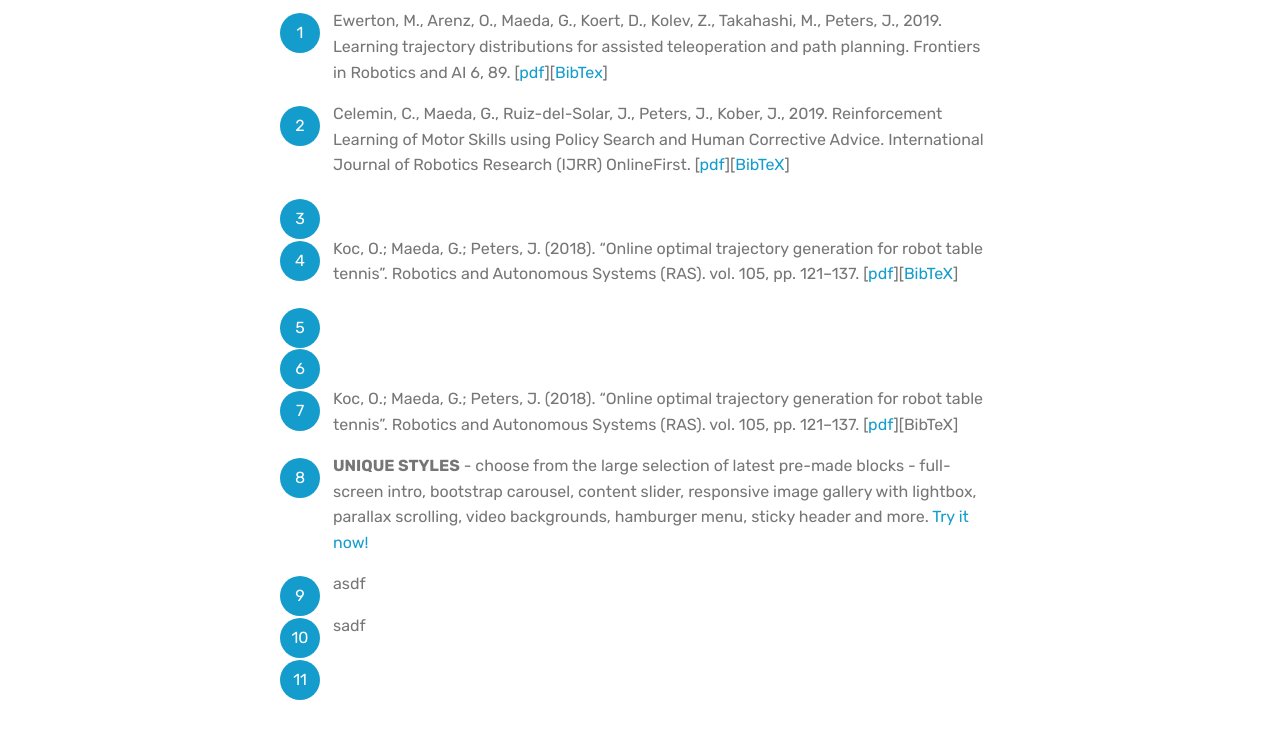
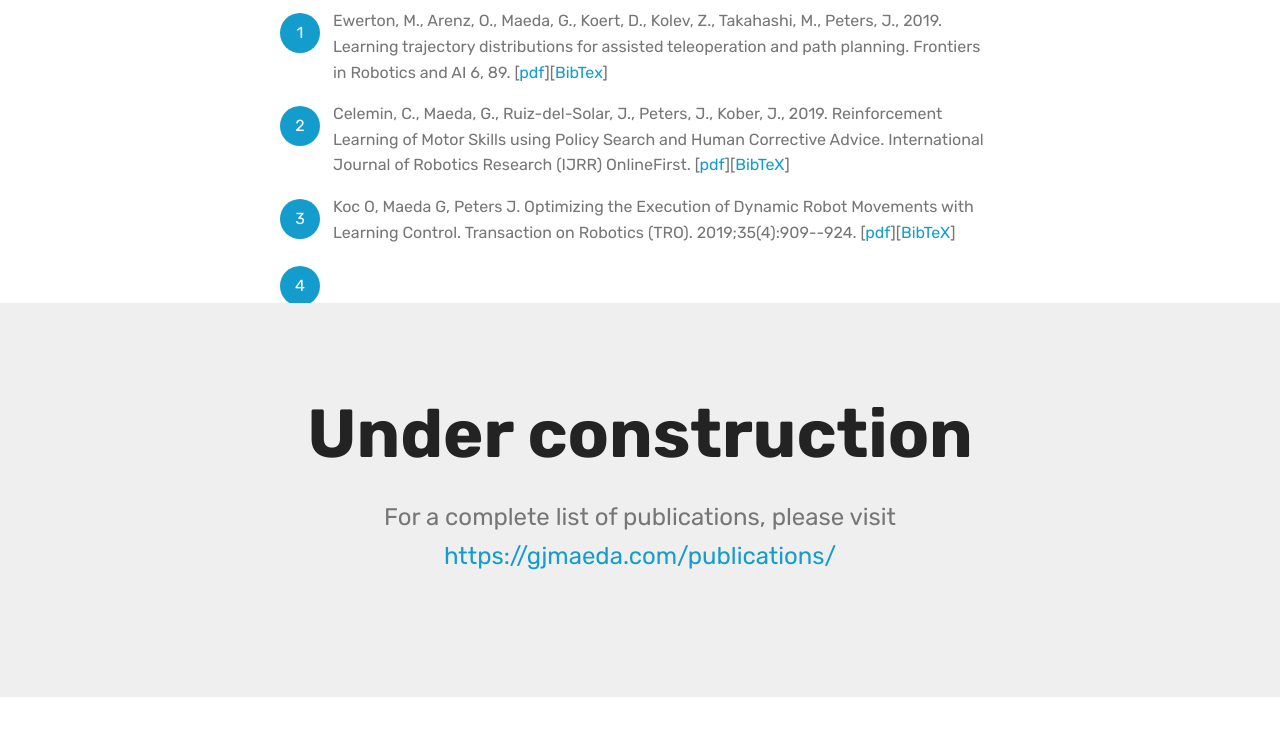
Before and after one commit to gjmaeda/gjmaeda.github.io, a PHP site: page /publications.html in a window 1280 px wide. Shown: the part 180-918 px from the top of the page. After the commit the page ends 877 px from the top, so only its background shows below. Run offline with PHP 8.4, Linux system fonts and the light colour scheme; some web fonts are replaced.

Commit message:
create github pages

```diff
--- a/assets/mobirise/css/mbr-additional.css
+++ b/assets/mobirise/css/mbr-additional.css
@@ -1841,3 +1841,11 @@ section.lazy-placeholder:after {
   height: 40px;
   border-radius: 50%;
 }
+.cid-rJBDbmgh4x {
+  padding-top: 90px;
+  padding-bottom: 90px;
+  background-color: #efefef;
+}
+.cid-rJBDbmgh4x P {
+  color: #767676;
+}
--- a/index.html
+++ b/index.html
@@ -55,7 +55,7 @@
     </nav>
 </section>
 
-<section class="engine"><a href="https://mobirise.info/s">free bootstrap theme</a></section><section class="header1 cid-rJBn3T8pcH mbr-fullscreen mbr-parallax-background" id="header16-10">
+<section class="engine"><a href="https://mobirise.info/i">web creation software</a></section><section class="header1 cid-rJBn3T8pcH mbr-fullscreen mbr-parallax-background" id="header16-10">
 
 
 
--- a/publications.html
+++ b/publications.html
@@ -55,7 +55,7 @@
     </nav>
 </section>
 
-<section class="engine"><a href="https://mobirise.info/h">create a web page for free</a></section><section class="mbr-section article content1 cid-rJpFAuDlRG" id="content1-k">
+<section class="engine"><a href="https://mobirise.info/v">free html templates</a></section><section class="mbr-section article content1 cid-rJpFAuDlRG" id="content1-k">
 
 
 
@@ -73,13 +73,31 @@
         <div class="media-container-row">
             <div class="mbr-text counter-container col-12 col-md-8 mbr-fonts-style display-7">
                 <ol>
-                    <li>Ewerton, M., Arenz, O., Maeda, G., Koert, D., Kolev, Z., Takahashi, M., Peters, J., 2019. Learning trajectory distributions for assisted teleoperation and path planning. Frontiers in Robotics and AI 6, 89. [<a href="./pdf/ewerton2019learningFrontiers.pdf" target="_blank">pdf</a>][<a href="./bibtex/ewerton2019learningfrontiers.txt" target="_blank">BibTex</a>]</li><li>Celemin, C., Maeda, G., Ruiz-del-Solar, J., Peters, J., Kober, J., 2019. Reinforcement Learning of Motor Skills using Policy Search and Human Corrective Advice. International Journal of Robotics Research (IJRR) OnlineFirst. [<a href="./pdf/celeminReinforcementLearningMotor2019.pdf" target="_blank">pdf</a>][<a href="./bibtex/celeminReinforcementLearningMotor2019.txt" target="_blank">BibTeX</a>]</li><li><br></li><li>Koc, O.; Maeda, G.; Peters, J. (2018). “Online optimal trajectory generation for robot table tennis”. Robotics and Autonomous Systems (RAS). vol. 105, pp. 121–137. [<a href="./pdf/kocOnlineRAS2018.pdf" target="_blank">pdf</a>][<a href="./bibtex/KocMaePet18.bib" target="_blank">BibTeX</a>]&nbsp;</li><li><br></li><li><br></li>
-                    <li>Koc, O.; Maeda, G.; Peters, J. (2018). “Online optimal trajectory generation for robot table tennis”. Robotics and Autonomous Systems (RAS). vol. 105, pp. 121–137. [<a href="./pdf/Morimoto2007NECO.pdf" target="_blank">pdf</a>][BibTeX]</li>
-                    <li><strong>UNIQUE STYLES</strong> - choose from the large selection of latest pre-made blocks - full-screen intro, bootstrap carousel, content slider, responsive image gallery with lightbox, parallax scrolling, video backgrounds, hamburger menu, sticky header and more. <a href="https://mobirise.co/">Try it now!</a></li><li>asdf</li><li>sadf</li><li><br></li></ol><p><br></p><ol>
+                    <li>Ewerton, M., Arenz, O., Maeda, G., Koert, D., Kolev, Z., Takahashi, M., Peters, J., 2019. Learning trajectory distributions for assisted teleoperation and path planning. Frontiers in Robotics and AI 6, 89. [<a href="./pdf/ewerton2019learningFrontiers.pdf" target="_blank">pdf</a>][<a href="./bibtex/ewerton2019learningfrontiers.txt" target="_blank">BibTex</a>]</li><li>Celemin, C., Maeda, G., Ruiz-del-Solar, J., Peters, J., Kober, J., 2019. Reinforcement Learning of Motor Skills using Policy Search and Human Corrective Advice. International Journal of Robotics Research (IJRR) OnlineFirst. [<a href="./pdf/celeminReinforcementLearningMotor2019.pdf" target="_blank">pdf</a>][<a href="./bibtex/celeminReinforcementLearningMotor2019.txt" target="_blank">BibTeX</a>]</li><li>Koc O, Maeda G, Peters J. Optimizing the Execution of Dynamic Robot Movements with Learning Control. Transaction on Robotics (TRO). 2019;35(4):909--924. [<a href="./pdf/kocOptimizingExecutionDynamic2019.pdf" target="_blank">pdf</a>][<a href="./bibtex/kocOptimizingExecutionDynamic2019.txt" target="_blank">BibTeX</a>]</li><li><br></li></ol><ol>
                 </ol>
             </div>
         </div>
     </div>
+</section>
+
+<section class="header1 cid-rJBDbmgh4x" id="header16-11">
+
+
+
+
+
+    <div class="container">
+        <div class="row justify-content-md-center">
+            <div class="col-md-10 align-center">
+                <h1 class="mbr-section-title mbr-bold pb-3 mbr-fonts-style display-1">Under construction</h1>
+
+                <p class="mbr-text pb-3 mbr-fonts-style display-5">
+                    For a complete list of publications, please visit<br><a href="https://gjmaeda.com/publications/" target="_blank">https://gjmaeda.com/publications/</a><br></p>
+
+            </div>
+        </div>
+    </div>
+
 </section>
 
 
```
Also changed, not shown: 1 other file.
